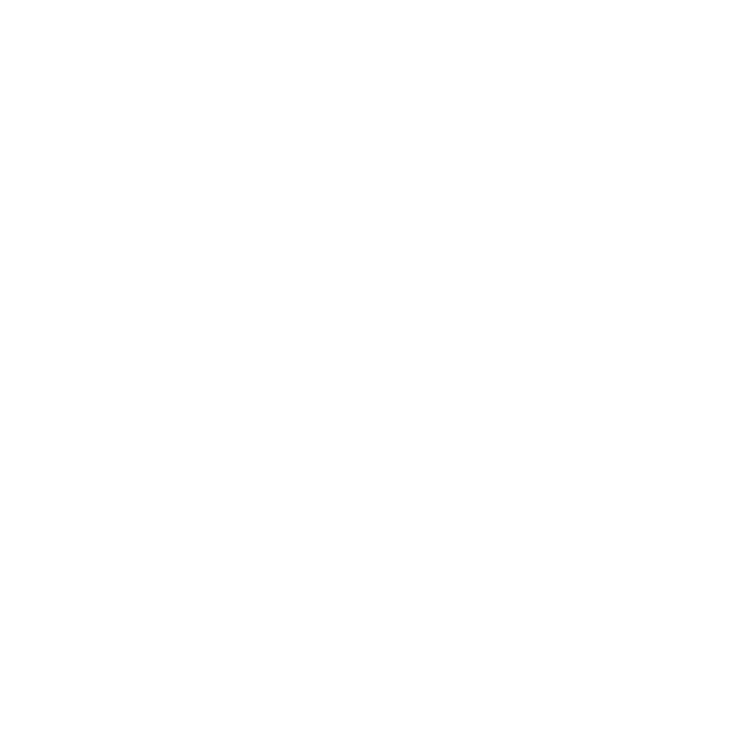
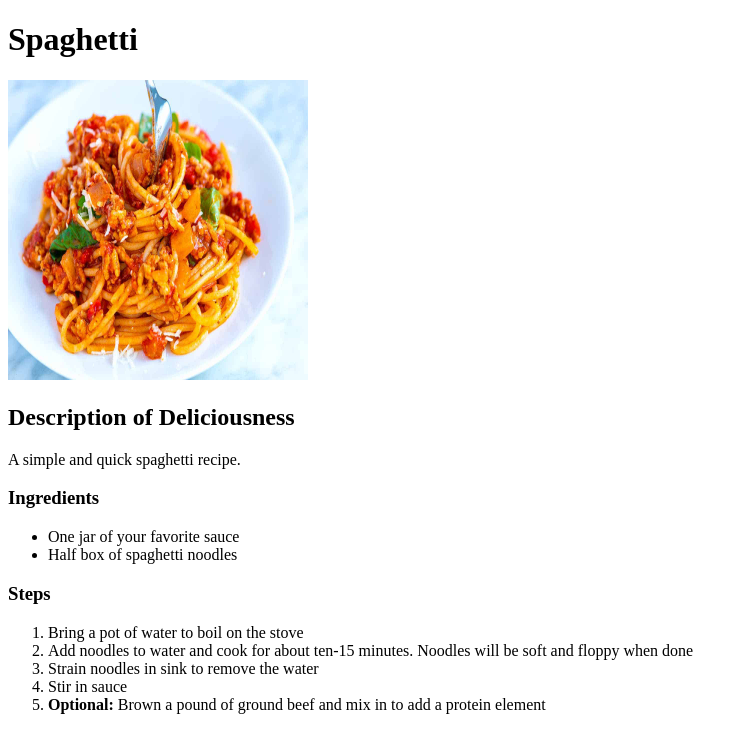
Before and after one commit to JS12824/odin_recipes, a plain HTML site: page recipes/spaghetti.html in a window 1280 px wide. Shown: the whole page, without its empty margins (0-748 px from the left). Drawn offline with Linux system fonts and the light colour scheme.

Commit message:
Added spaghetti and completed project

```diff
--- a/recipes/spaghetti.html
+++ b/recipes/spaghetti.html
@@ -0,0 +1,34 @@
+<!DOCTYPE html>
+    <html lang="en">
+        <head>
+            <meta charset="UTF-8">
+            <title>Spaghetti</title>
+        </head>
+
+        <body>
+            <h1>Spaghetti</h1>
+            <img src="../images/spaghetti.jpg" alt="A plate of spaghetti" height="300" width="300">
+
+            <h2>Description of Deliciousness</h2>
+            <p>
+                A simple and quick spaghetti recipe.
+                <h3>Ingredients</h3>
+                <ul>
+                    <li>One jar of your favorite sauce</li>
+                    <li>Half box of spaghetti noodles</li>
+
+                </ul>
+                    <h3>Steps</h3>
+                <ol>
+                    <li>Bring a pot of water to boil on the stove</li>
+                    <li>Add noodles to water and cook for about ten-15 minutes. Noodles will be soft and floppy when done</li>
+                    <li>Strain noodles in sink to remove the water</li>
+                    <li>Stir in sauce</li>
+                    <li><strong>Optional:</strong> Brown a pound of ground beef and mix in to add a protein element</li>
+
+
+                </ol>
+
+            </p>
+        </body>
+    </html>
```
Also changed, not shown: index.html (+1 -0 lines), images/spaghetti.jpg (added).
